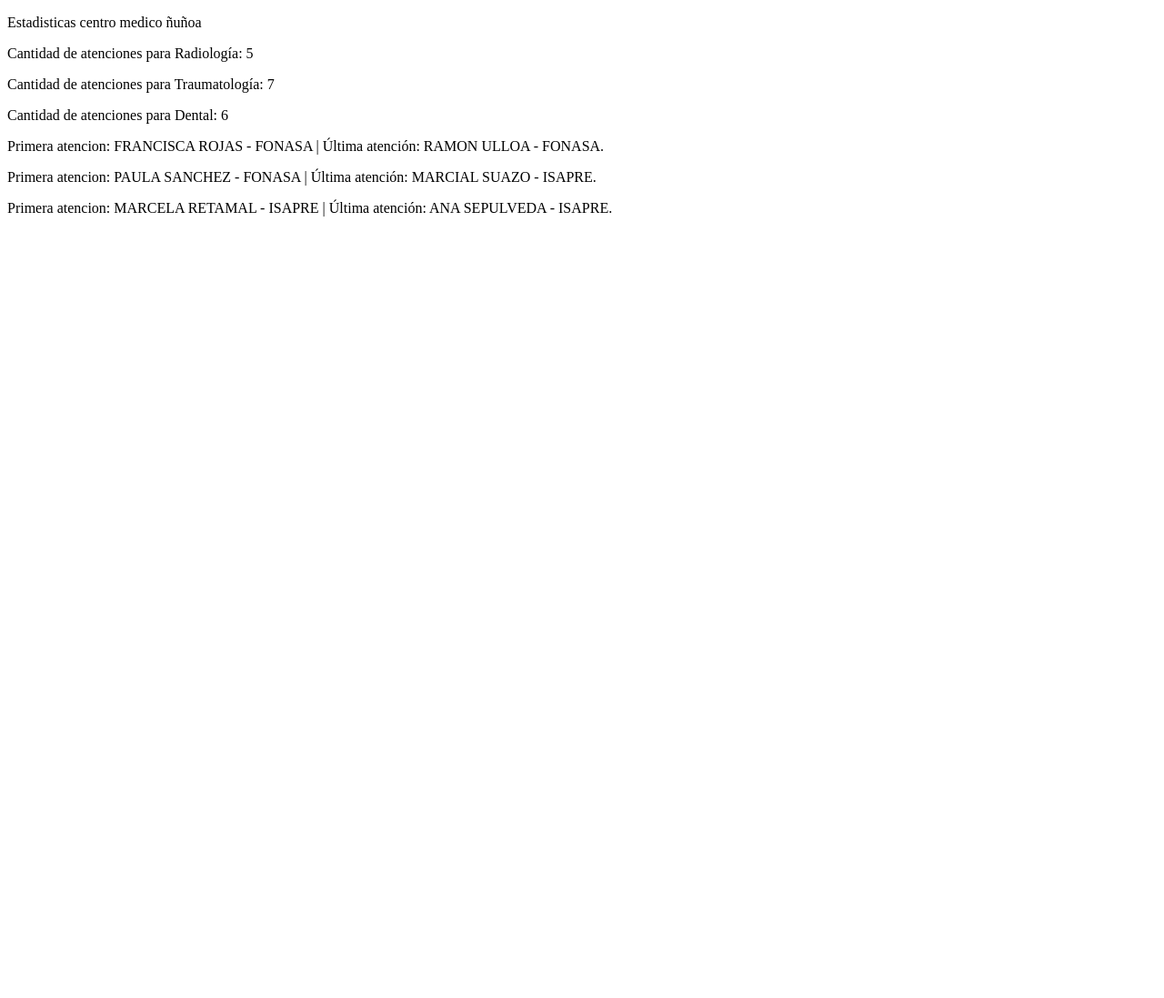
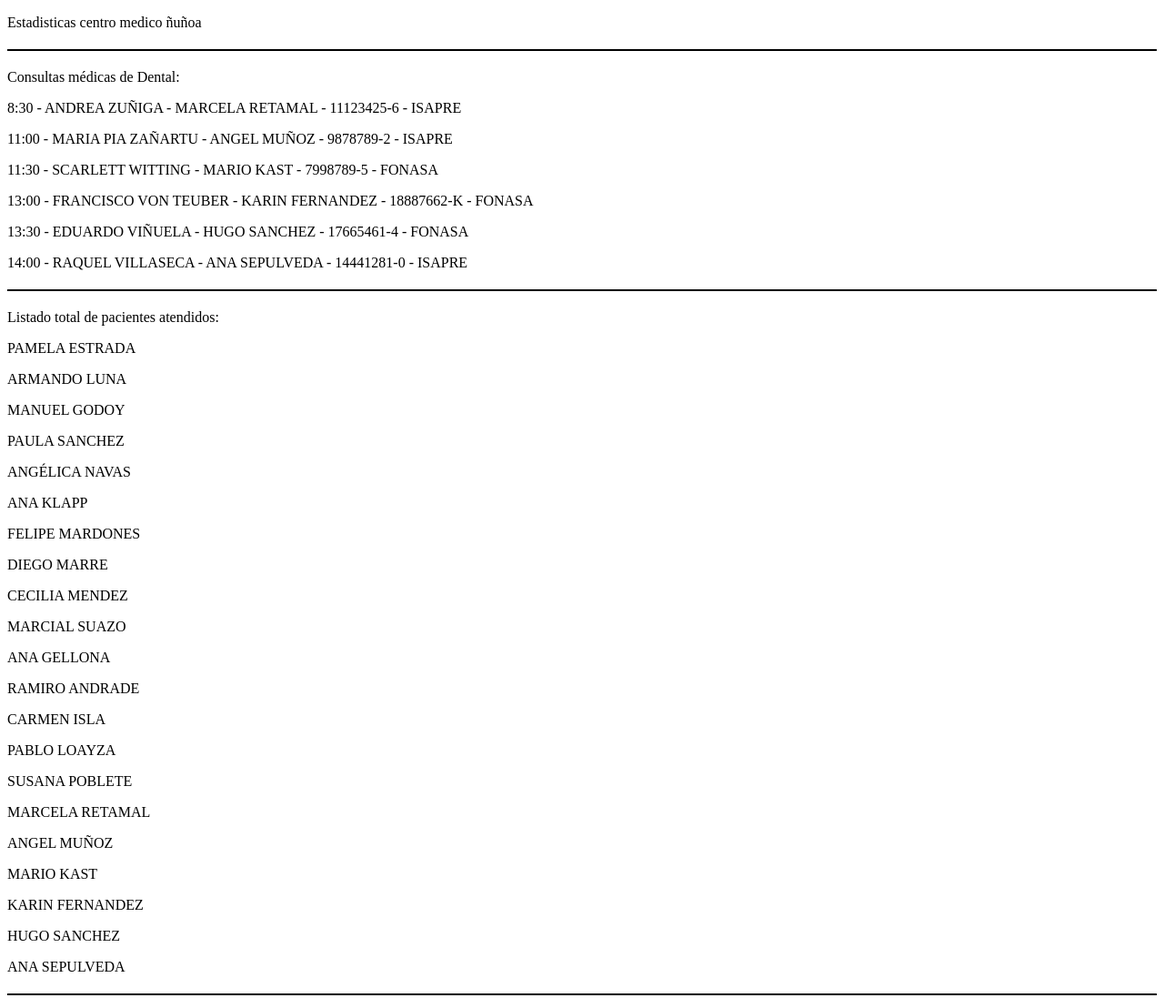
Before and after one commit to JanisAravena/arrays-y-objetos, a plain HTML site: page Apoyo Desafío - Uso de Métodos con Arrays y Objetos/index.html in a window 1280 px wide. Shown: the top 1097 px of the page at 91% size. Before the commit the page ends 800 px from the top, so only its background shows below. Drawn offline with Linux system fonts and the light colour scheme.

Commit message:
Desafio realizado con exito

```diff
--- a/Apoyo Desafío - Uso de Métodos con Arrays y Objetos/Apoyo Desafío 2.html
+++ b/Apoyo Desafío - Uso de Métodos con Arrays y Objetos/index.html
@@ -38,10 +38,63 @@ var dental = [
 
 //Agregar código para el desafio 2 aquí
 
+// Agregar nuevas horas a Traumatología
+traumatologia.push(
+    {hora: '09:00', especialista: 'RENÉ POBLETE', paciente: 'ANA GELLONA', rut: '13123329-7', prevision: 'ISAPRE'},
+    {hora: '09:30', especialista: 'MARIA SOLAR', paciente: 'RAMIRO ANDRADE', rut: '12221451-K', prevision: 'FONASA'},
+    {hora: '10:00', especialista: 'RAUL LOYOLA', paciente: 'CARMEN ISLA', rut: '10112348-3', prevision: 'ISAPRE'},
+    {hora: '10:30', especialista: 'ANTONIO LARENAS', paciente: 'PABLO LOAYZA', rut: '13453234-1', prevision: 'ISAPRE'},
+    {hora: '12:00', especialista: 'MATIAS ARAVENA', paciente: 'SUSANA POBLETE', rut: '14345656-6', prevision: 'FONASA'}
+);
 
+// Eliminar primer y último elemento de Radiología
 
+// Elimina el primer elemento
+radiologia.shift();
+
+// Elimina el último elemento
+radiologia.pop();
+
+// Imprimir consultas médicas de Dental
+document.write('<hr style="border: none; border-top: 2px solid black; margin: 20px 0;">');
+
+document.write('<p>Consultas médicas de Dental:</p>');
+dental.forEach(function(appointment) {
+    document.write(`<p>${appointment.hora} - ${appointment.especialista} - ${appointment.paciente} - ${appointment.rut} - ${appointment.prevision}</p>`);
+});
+
+// Listado total de todos los pacientes atendidos
+document.write('<hr style="border: none; border-top: 2px solid black; margin: 20px 0;">');
+
+document.write('<p>Listado total de pacientes atendidos:</p>');
+var allPatients = [...radiologia, ...traumatologia, ...dental];
+allPatients.forEach(function(appointment) {
+    document.write(`<p>${appointment.paciente}</p>`);
+});
+
+// Filtrar pacientes con ISAPRE en Dental
+document.write('<hr style="border: none; border-top: 2px solid black; margin: 20px 0;">');
+
+document.write('<p>Pacientes Dentales con ISAPRE:</p>');
+dental.filter(function(appointment) {
+    return appointment.prevision === 'ISAPRE';
+}).forEach(function(appointment) {
+    document.write(`<p>${appointment.paciente} - ${appointment.prevision}</p>`);
+});
+
+// Filtrar pacientes con FONASA en Traumatología
+document.write('<hr style="border: none; border-top: 2px solid black; margin: 20px 0;">');
+
+document.write('<p>Pacientes de Traumatología con FONASA:</p>');
+traumatologia.filter(function(appointment) {
+    return appointment.prevision === 'FONASA';
+}).forEach(function(appointment) {
+    document.write(`<p>${appointment.paciente} - ${appointment.prevision}</p>`);
+});
 
 //Agregar código para el desafio 2 aquí
+document.write('<hr style="border: none; border-top: 2px solid black; margin: 20px 0;">');
+
 
 document.write(`<p>Cantidad de atenciones para Radiología: ${radiologia.length}</p>`);
 document.write(`<p>Cantidad de atenciones para Traumatología: ${traumatologia.length}</p>`);
```
